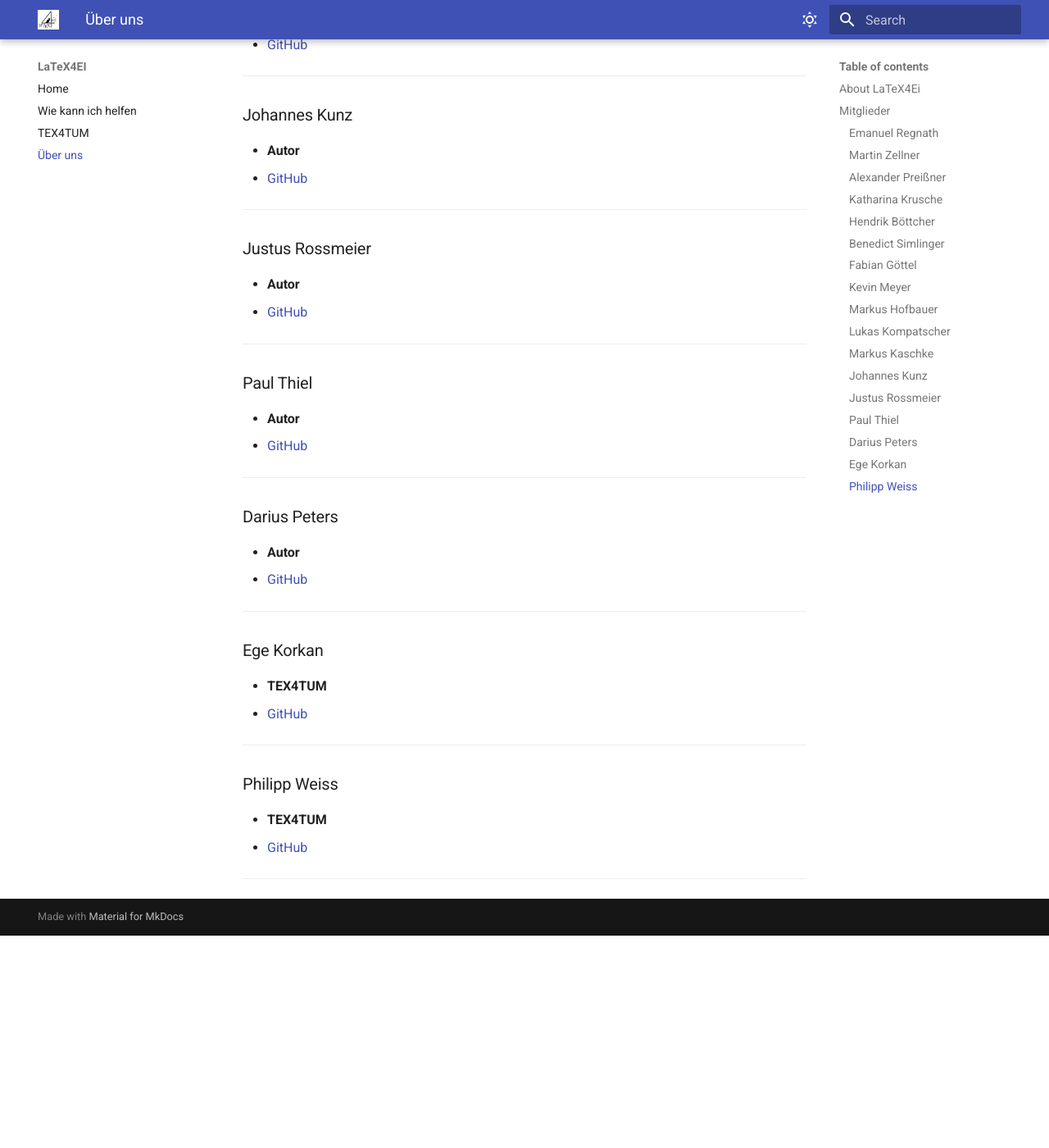
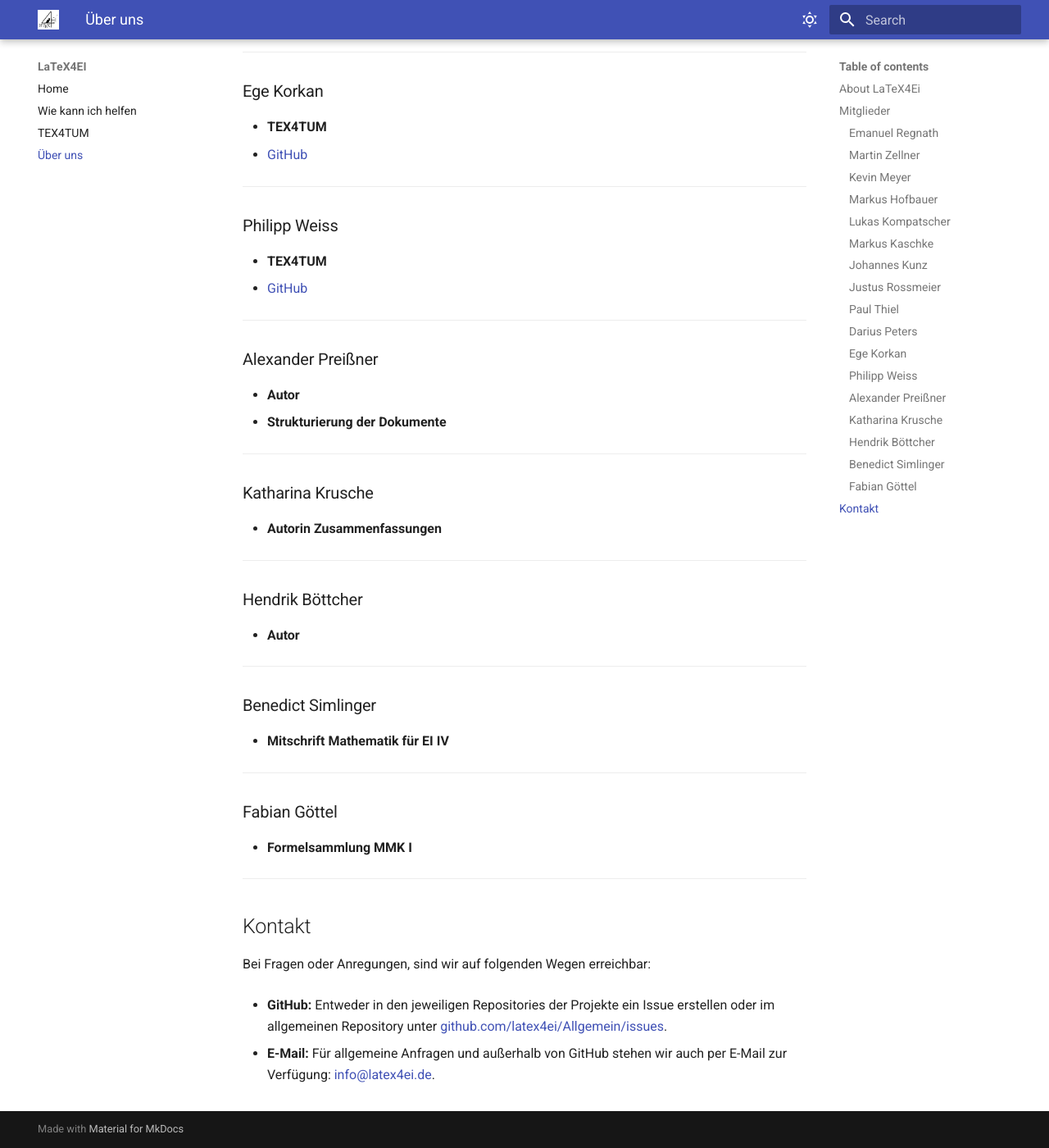
Before and after one commit to latex4ei/Allgemein, an MkDocs documentation site: the page built from docs/ABOUT.md, in a window 1280 px wide and 1400 px high, scrolled down 2363 px. Shown: the whole window at 82% size. Built offline with MkDocs 1.6.1 and Material for MkDocs 9.7.7, drawn with Linux system fonts in a browser that asks for light colours; before the commit the page ends 3504 px from its top, so only the background shows below that; some of the changed text lies outside the part shown.

Commit message:
add contact section to about page

```diff
--- a/docs/ABOUT.md
+++ b/docs/ABOUT.md
@@ -132,3 +101,42 @@ ______________________________________________________________________
 - [GitHub](https://github.com/philipp-weiss)
 
 ______________________________________________________________________
+
+### Alexander Preißner
+
+- **Autor**
+- **Strukturierung der Dokumente**
+
+______________________________________________________________________
+
+### Katharina Krusche
+
+- **Autorin Zusammenfassungen**
+
+______________________________________________________________________
+
+### Hendrik Böttcher
+
+- **Autor**
+
+______________________________________________________________________
+
+### Benedict Simlinger
+
+- **Mitschrift Mathematik für EI IV**
+
+______________________________________________________________________
+
+### Fabian Göttel
+
+- **Formelsammlung MMK I**
+
+______________________________________________________________________
+
+## Kontakt
+
+Bei Fragen oder Anregungen, sind wir auf folgenden Wegen erreichbar:
+
+- **GitHub:** Entweder in den jeweiligen Repositories der Projekte ein Issue erstellen oder im allgemeinen Repository unter [github.com/latex4ei/Allgemein/issues](https://github.com/latex4ei/Allgemein/issues).
+
+- **E-Mail:** Für allgemeine Anfragen und außerhalb von GitHub stehen wir auch per E-Mail zur Verfügung: [info@latex4ei.de](mailto:info@latex4ei.de).
```
Also changed, not shown: other parts of docs/ABOUT.md (+0 -31 lines), CONTRIBUTING.md (+1 -1 lines).
